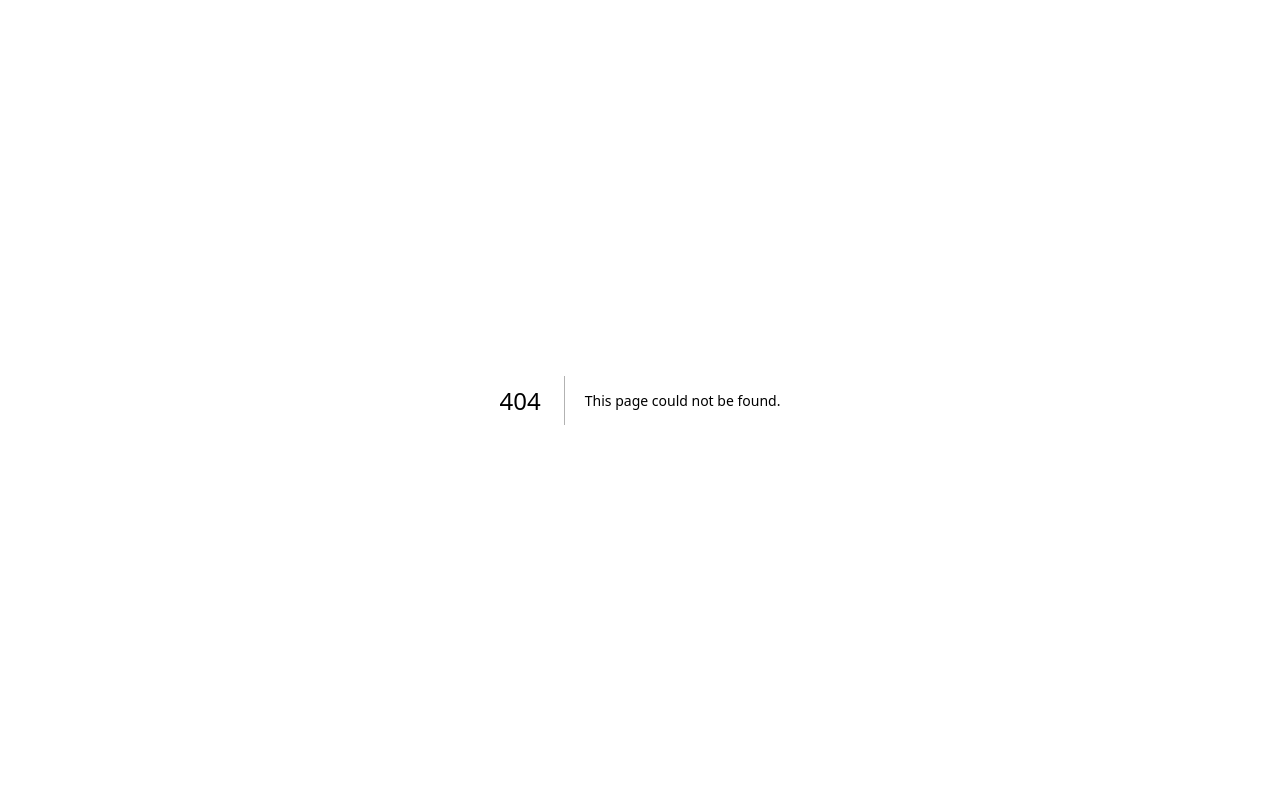
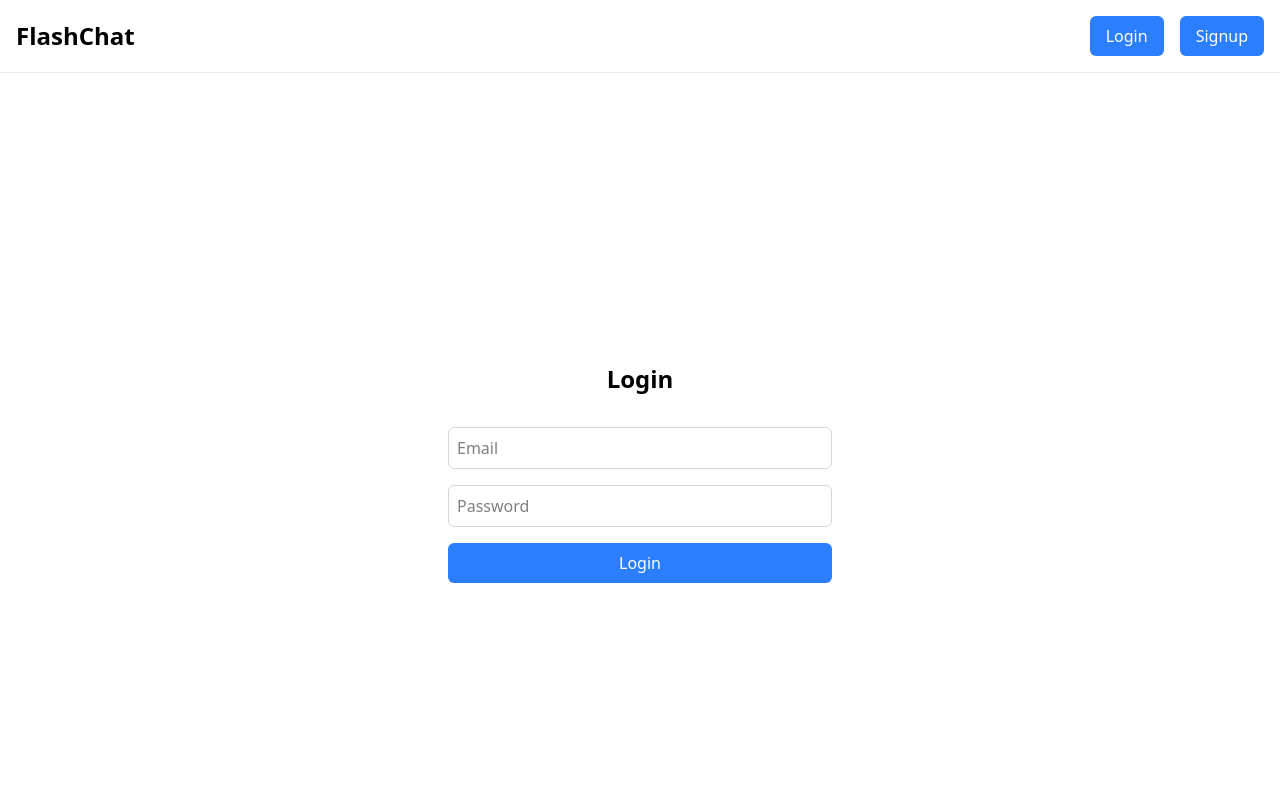
Before and after one commit to test1234d5x2/flashchat-front, a Next.js app: page /auth/login in a window 1280 px wide. Before the commit this address had no page. Shown: the top 800 px of the page. Built offline with nearby package versions, Linux system fonts and the light colour scheme.

Commit message:
Login & SIgn Up Pages Simple

```diff
--- /dev/null
+++ b/src/app/(non-login)/auth/layout.tsx
@@ -0,0 +1,7 @@
+export default function AuthLayout({ children }: { children: React.ReactNode }) {
+    return (
+        <div className="flex flex-col items-center justify-center h-screen">
+            {children}
+        </div>
+    );
+}
--- /dev/null
+++ b/src/app/(non-login)/auth/login/page.tsx
@@ -0,0 +1,14 @@
+import styles from "@/styles/styles";
+
+export default function Login() {
+    return (
+        <div className="flex flex-col items-center justify-center h-screen gap-8">
+            <h1 className="text-2xl font-bold">Login</h1>
+            <form className="flex flex-col gap-4">
+                <input type="email" placeholder="Email" className={styles.formInput} />
+                <input type="password" placeholder="Password" className={styles.formInput} />
+                <button type="submit" className={styles.postButton}>Login</button>
+            </form>
+        </div>
+    );
+}
--- /dev/null
+++ b/src/app/(non-login)/auth/signup/page.tsx
@@ -0,0 +1,15 @@
+import styles from "@/styles/styles";
+
+export default function Signup() {
+    return (
+        <div className="flex flex-col items-center justify-center h-screen gap-8">
+            <h1 className="text-2xl font-bold">Signup</h1>
+            <form className="flex flex-col gap-4">
+                <input type="text" placeholder="Username" className={styles.formInput} />
+                <input type="email" placeholder="Email" className={styles.formInput} />
+                <input type="password" placeholder="Password" className={styles.formInput} />
+                <button type="submit" className={styles.postButton}>Signup</button>
+            </form>
+        </div>
+    );
+}
--- /dev/null
+++ b/src/app/(non-login)/landing/page.tsx
@@ -0,0 +1,32 @@
+import Header from "@/components/landing/header";
+import Footer from "@/components/landing/footer";
+import Image from "next/image";
+import landingPage from "@/images/landingImage.jpg"
+import { styles } from "@/styles/styles";
+
+export default function LandingPage() {
+    return (
+        <section className="flex flex-col items-center justify-center gap-10 min-h-screen p-10">
+            <div className="relative w-full max-w-xl h-64 md:h-96">
+                <Image src={landingPage} alt="FlashChat" className="rounded-md" fill style={{objectFit: 'cover'}} />
+            </div>
+            <h1 className="text-4xl font-bold">FlashChat</h1>
+            <p className="text-lg text-gray-600">The best way to chat with your friends.</p>
+            <section className="flex flex-col md:flex-row gap-4">
+                <div className="flex flex-col gap-4 w-full bg-gray-100 p-4 rounded-md text-center sm: w-1/3">
+                    <h2 className="text-2xl font-bold">Build Your Community</h2>
+                    <p className="text-gray-600">Create a space where your users can connect, share, and grow together.</p>
+                </div>
+                <div className="flex flex-col gap-4 w-full bg-gray-100 p-4 rounded-md text-center sm: w-1/3">
+                    <h2 className="text-2xl font-bold">Share Your Stories</h2>
+                    <p className="text-gray-600">Post updates, share photos, and videos with your community.</p>
+                </div>
+                <div className="flex flex-col gap-4 w-full bg-gray-100 p-4 rounded-md text-center sm: w-1/3">
+                    <h2 className="text-2xl font-bold">Connect with Your Audience</h2>
+                    <p className="text-gray-600">Engage with your community and build lasting relationships.</p>
+                </div>
+            </section>
+            <button className={styles.postButton}>Get Started</button>
+        </section>
+    );
+}
--- /dev/null
+++ b/src/app/(non-login)/layout.tsx
@@ -0,0 +1,12 @@
+import Footer from "@/components/landing/footer";
+import Header from "@/components/landing/header";
+
+export default function LandingLayout({ children }: { children: React.ReactNode }) {
+    return (
+        <main className="flex flex-col">
+            <Header />
+            {children}
+            <Footer />
+        </main>
+    );
+}
--- a/src/app/landing/page.tsx
+++ /dev/null
@@ -1,36 +0,0 @@
-import Header from "@/components/landing/header";
-import Footer from "@/components/landing/footer";
-import Image from "next/image";
-import landingPage from "@/images/landingImage.jpg"
-import { styles } from "@/styles/styles";
-
-export default function LandingPage() {
-    return (
-        <main className="flex flex-col">
-            <Header />
-            <section className="flex flex-col items-center justify-center gap-10 min-h-screen p-10">
-                <div className="relative w-full max-w-xl h-64 md:h-96">
-                    <Image src={landingPage} alt="FlashChat" className="rounded-md" fill style={{objectFit: 'cover'}} />
-                </div>
-                <h1 className="text-4xl font-bold">FlashChat</h1>
-                <p className="text-lg text-gray-600">The best way to chat with your friends.</p>
-                <section className="flex flex-col md:flex-row gap-4">
-                    <div className="flex flex-col gap-4 w-full bg-gray-100 p-4 rounded-md text-center sm: w-1/3">
-                        <h2 className="text-2xl font-bold">Build Your Community</h2>
-                        <p className="text-gray-600">Create a space where your users can connect, share, and grow together.</p>
-                    </div>
-                    <div className="flex flex-col gap-4 w-full bg-gray-100 p-4 rounded-md text-center sm: w-1/3">
-                        <h2 className="text-2xl font-bold">Share Your Stories</h2>
-                        <p className="text-gray-600">Post updates, share photos, and videos with your community.</p>
-                    </div>
-                    <div className="flex flex-col gap-4 w-full bg-gray-100 p-4 rounded-md text-center sm: w-1/3">
-                        <h2 className="text-2xl font-bold">Connect with Your Audience</h2>
-                        <p className="text-gray-600">Engage with your community and build lasting relationships.</p>
-                    </div>
-                </section>
-                <button className={styles.postButton}>Get Started</button>
-            </section>
-            <Footer />
-        </main>
-    )
-}
--- a/src/components/landing/header.tsx
+++ b/src/components/landing/header.tsx
@@ -1,3 +1,5 @@
+import Link from "next/link";
+
 export default function Header() {
     return (
         <section className="flex justify-between items-center p-4 border-b border-gray-200">
@@ -5,8 +7,12 @@ export default function Header() {
                 <h1 className="text-2xl font-bold">FlashChat</h1>
             </div>
             <div className="flex gap-4">
-                <button className="bg-blue-500 text-white px-4 py-2 rounded-md cursor-pointer hover:bg-blue-600 transition duration-300">Login</button>
-                <button className="bg-blue-500 text-white px-4 py-2 rounded-md cursor-pointer hover:bg-blue-600 transition duration-300">Signup</button>
+                <Link href="/auth/login">
+                    <button className="bg-blue-500 text-white px-4 py-2 rounded-md cursor-pointer hover:bg-blue-600 transition duration-300">Login</button>
+                </Link>
+                <Link href="/auth/signup">
+                    <button className="bg-blue-500 text-white px-4 py-2 rounded-md cursor-pointer hover:bg-blue-600 transition duration-300">Signup</button>
+                </Link>
             </div>
         </section>
     )
--- a/src/styles/styles.tsx
+++ b/src/styles/styles.tsx
@@ -1,5 +1,6 @@
 export const styles = {
     postButton: "bg-blue-500 text-white px-4 py-2 rounded-md cursor-pointer hover:bg-blue-600 transition duration-300",
+    formInput: "border border-gray-300 rounded-md p-2 w-48 md:w-96",
 }
 
 export default styles;
```
